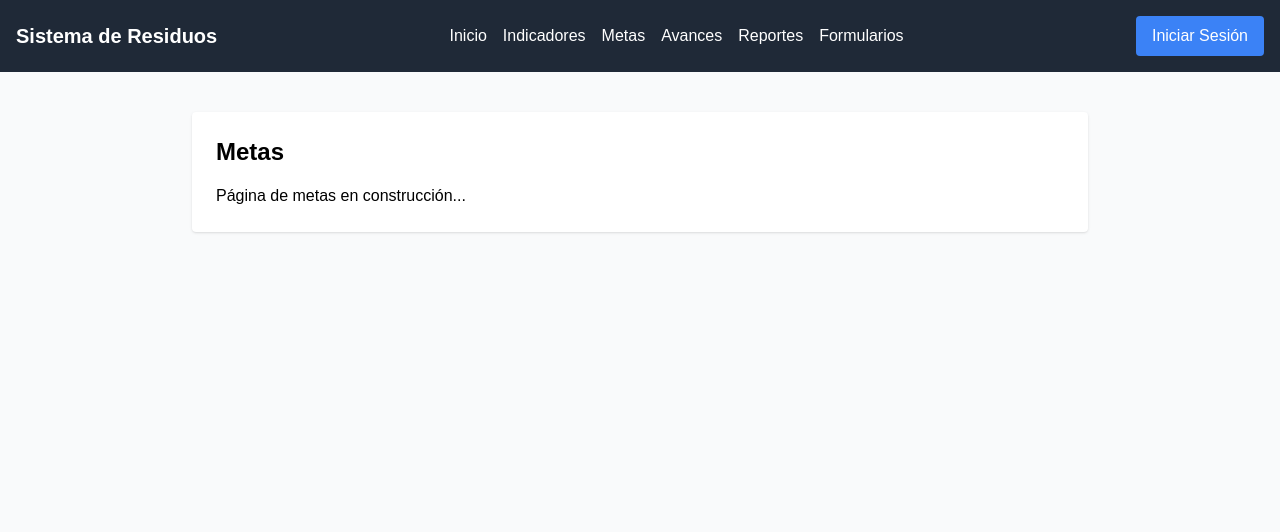
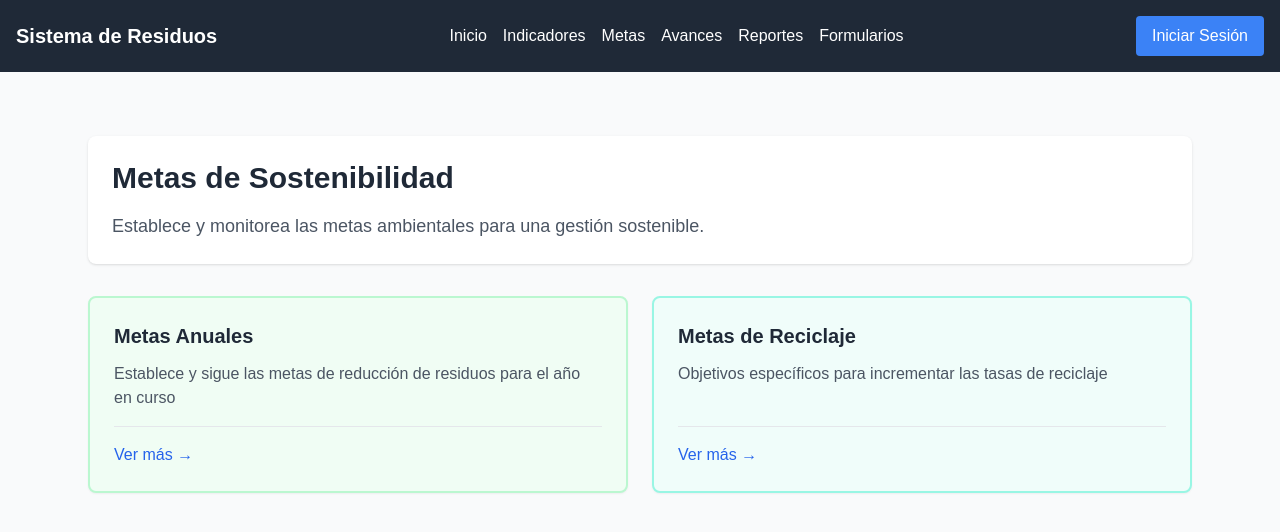
Before and after one commit to Carlostavo/new, a Next.js app: page /metas in a window 1280 px wide. Shown: the top 532 px of the page. Built offline with nearby package versions, Linux system fonts and the light colour scheme; no server answers.

Commit message:
Update metas.jsx

```diff
--- a/pages/metas.jsx
+++ b/pages/metas.jsx
@@ -1,15 +1,64 @@
 import { useState } from "react";
 import Navbar from "../components/Navbar";
+import EditableCard from "../components/EditableCard";
+import EditableText from "../components/EditableText";
 
 export default function Metas() {
   const [isEditing, setIsEditing] = useState(false);
 
+  const handleSave = (newValue) => {
+    console.log("Texto guardado:", newValue);
+  };
+
+  const cardData = [
+    {
+      title: "Metas Anuales",
+      description: "Establece y sigue las metas de reducción de residuos para el año en curso",
+      bgColor: "bg-green-50",
+      borderColor: "border-green-200"
+    },
+    {
+      title: "Metas de Reciclaje",
+      description: "Objetivos específicos para incrementar las tasas de reciclaje",
+      bgColor: "bg-teal-50",
+      borderColor: "border-teal-200"
+    }
+  ];
+
   return (
     <div>
       <Navbar onToggleEdit={setIsEditing} />
-      <main className="max-w-4xl mx-auto mt-10 p-6 bg-white shadow rounded">
-        <h1 className="text-2xl font-bold mb-4">Metas</h1>
-        <p>Página de metas en construcción...</p>
+      <main className="max-w-6xl mx-auto mt-10 p-6">
+        <div className="mb-8 bg-white p-6 rounded-lg shadow">
+          <EditableText
+            text="Metas de Sostenibilidad"
+            tag="h1"
+            isEditing={isEditing}
+            onSave={handleSave}
+            className="text-3xl font-bold text-gray-800 mb-4"
+          />
+          <EditableText
+            text="Establece y monitorea las metas ambientales para una gestión sostenible."
+            tag="p"
+            isEditing={isEditing}
+            onSave={handleSave}
+            className="text-lg text-gray-600"
+          />
+        </div>
+
+        <div className="grid grid-cols-1 md:grid-cols-2 gap-6">
+          {cardData.map((card, index) => (
+            <EditableCard
+              key={index}
+              title={card.title}
+              description={card.description}
+              bgColor={card.bgColor}
+              borderColor={card.borderColor}
+              isEditing={isEditing}
+              onSave={handleSave}
+            />
+          ))}
+        </div>
       </main>
     </div>
   );
```
